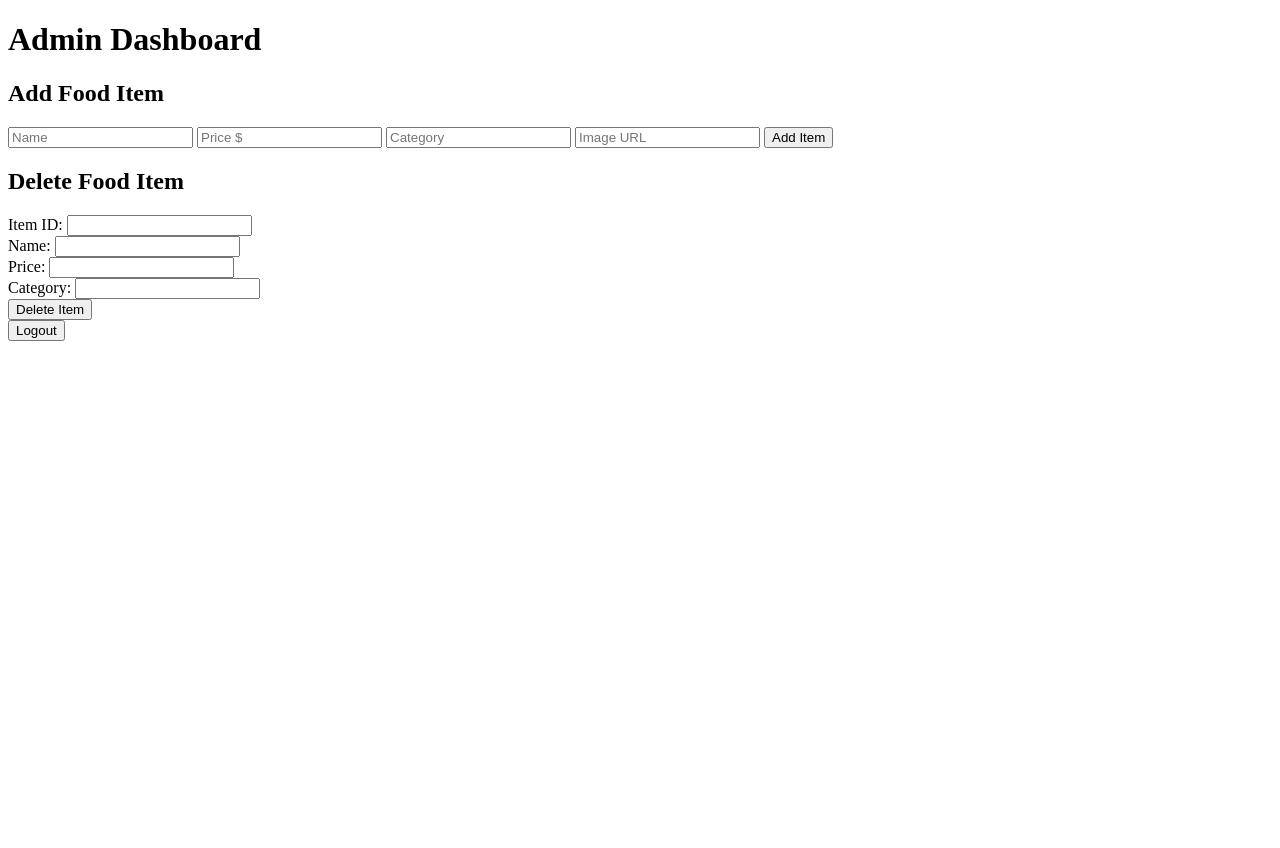
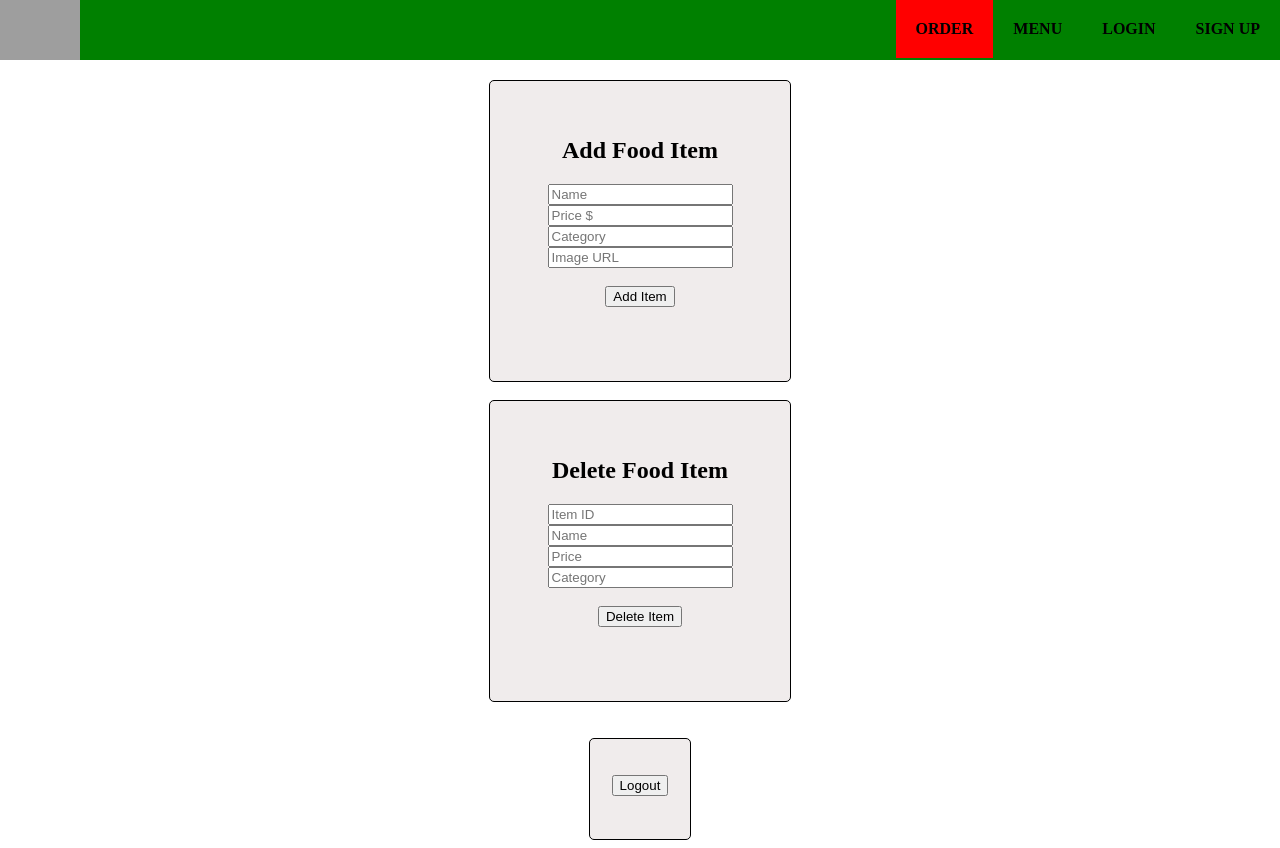
Before and after one commit to Shad1001/Cedar, a Flask app: page /admin in a window 1280 px wide. Before the commit the page ends 341 px from the top, so only its background shows below. Run offline with Flask 3, Linux system fonts and the light colour scheme; grey boxes are pictures that could not be loaded.

Commit message:
Update admin.html
Made admin.html look better

```diff
--- a/cedar 2/templates/admin.html
+++ b/cedar 2/templates/admin.html
@@ -5,50 +5,148 @@
     <meta name="viewport" content="width=device-width, initial-scale=1.0">
     <title>Admin Dashboard</title>
 
+    <style>
+        nav ul {
+            list-style-type: none;
+            margin: 0px;
+            padding: 0px;
+            overflow: hidden;
+            background-color: green;
+            position: fixed;
+            top: 0px;
+            left: 0px;
+            width: 100%;
+        }
+
+        nav li {
+            float: right;
+        }
+
+            nav li a {
+                display: block;
+                color: black;
+                text-align: center;
+                padding: 20px;
+                text-decoration: none;
+            }
+
+                nav li a:hover:not(.active) {
+                    background-color: lightgreen;
+                }
+
+        .active {
+            background-color: red;
+        }
+
+        .class2 {
+            width: 70%;
+
+            background-color: #f0ecec;
+            height: 300px;
+            width: 300px;
+            border: 1px solid black;
+            border-radius: 5px;
+        }
+
+        .class3 {
+            width: 70%;
+            background-color: #f0ecec;
+            height: 100px;
+            width: 100px;
+            border: 1px solid black;
+            border-radius: 5px;
+        }
+
+    </style>
+
 </head>
 <body>
+
+    <nav>
+        <ul>
+            <!-- Cedar Market Logo -->
+            <img src="Cedar_Market.png" alt="Cedar_Market" width="auto" height="60px" style="float:left;">
+
+            <!-- Navigation Bar Links -->
+            <li><a href="/signup"><b>SIGN UP</b></a></li>
+            <li><a href="/login"><b>LOGIN</b></a></li>
+            <li><a href="/menu"><b>MENU</b></a></li>
+            <li><a class="active" href="#home"><b>ORDER</b></a></li>
+        </ul>
+    </nav>
+
     <header>
         <h1>Admin Dashboard</h1>
     </header>
 
+    <center>
+        <div class="class2">
+
+
             <main>
                 <section id="add-food-item">
-            <h2>Add Food Item</h2>
+                    <br>
+                    <br>
+                    <center> <h2>Add Food Item</h2></center>
+                    <center>
                         <form action="/add-food-item" method="POST">
-                <input type="text" name="name" placeholder="Name" required>
-                <input type="text" name="price" placeholder="Price $" required>
-                <input type="text" name="category" placeholder="Category" required>
-                <input type="text" name="image_url" placeholder="Image URL">
+                            <input type="text" name="name" placeholder="Name" required><br>
+                            <input type="text" name="price" placeholder="Price $" required><br>
+                            <input type="text" name="category" placeholder="Category" required><br>
+                            <input type="text" name="image_url" placeholder="Image URL"><br><br>
                             <button type="submit">Add Item</button>
+                        </form>
+                    </center>
+                </section>
+
+        </div>
+    </center>
+
+    <br>
+
+    <center>
+        <div class="class2">
+
+            <section id="delete-food-item">
+                <br>
+                <br>
+
+
+                <h2>Delete Food Item</h2>
+                <form action="/delete-food-item" method="POST">
+
+                    <input type="text" id="item_id" name="item_id" placeholder="Item ID" required><br>
+                    <input type="text" id="name" name="name" placeholder="Name" required><br>
+                    <input type="text" id="price" name="price" placeholder="Price" required><br>
+                    <input type="text" id="category" name="category" placeholder="Category" required><br><br>
+
+                    <button type="submit">Delete Item</button>
                 </form>
             </section>
 
 
 
-        <section id="delete-food-item">
-            <h2>Delete Food Item</h2>
-            <form action="/delete-food-item" method="POST">
-                <label for="item_id">Item ID:</label>
-                <input type="text" id="item_id" name="item_id" required><br>
+            </main>
 
-                <label for="name">Name:</label>
-                <input type="text" id="name" name="name" required><br>
+        </div>
+    </center>
 
-                <label for="price">Price:</label>
-                <input type="text" id="price" name="price" required><br>
+    <br>
+    <br>
 
-                <label for="category">Category:</label>
-                <input type="text" id="category" name="category" required><br>
+    <center>
+        <div class="class3">
+            <br>
+            <br>
 
-                <button type="submit">Delete Item</button>
-            </form>
-        </section>
+            <center>
                 <form action="/logout" method="post">
                     <button type="submit">Logout</button>
                 </form>
+            </center>
 
-
-    </main>
+        </div>
+    </center>
 
 </body>
 </html>
```
Lines whose indentation alone changed are shown as unchanged.
